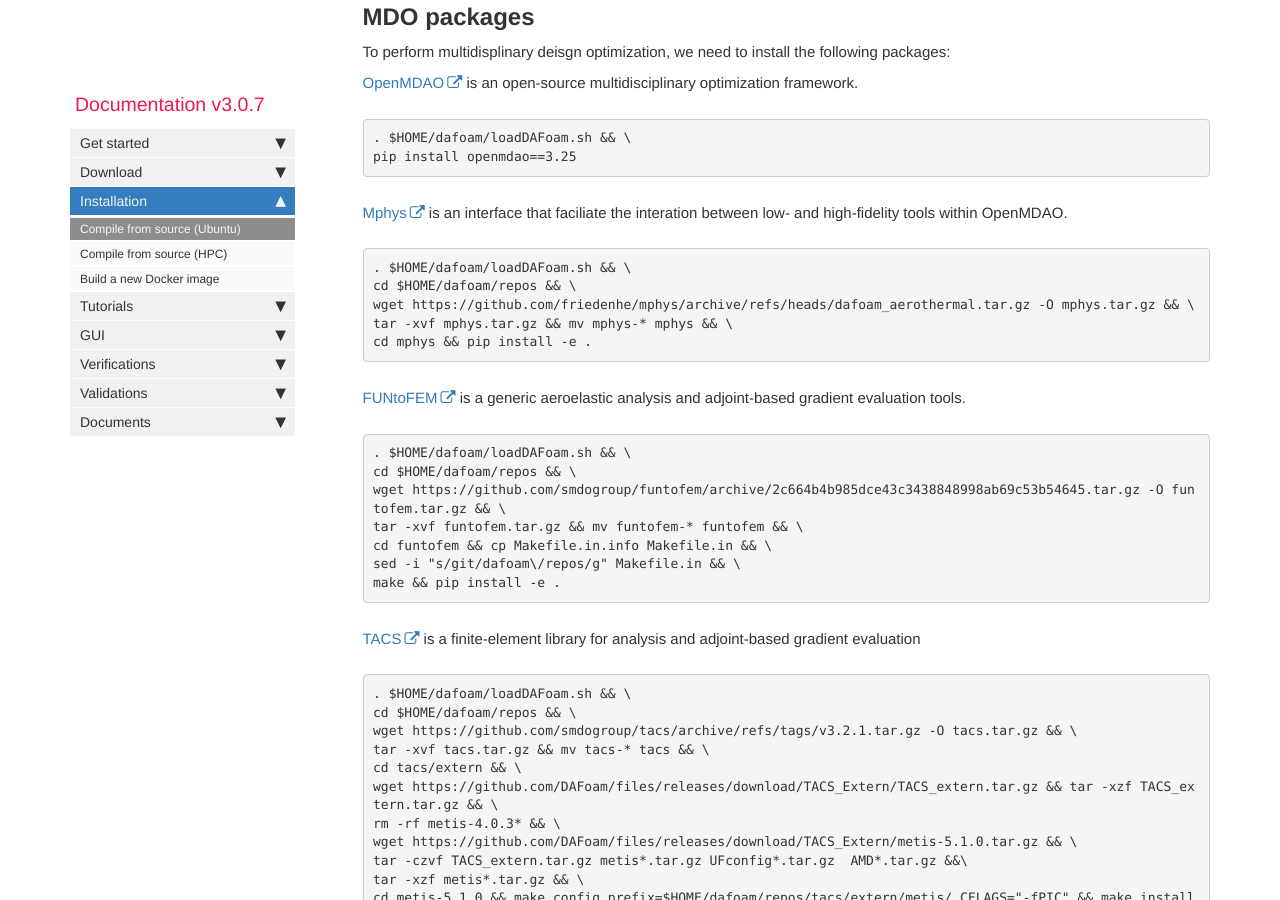
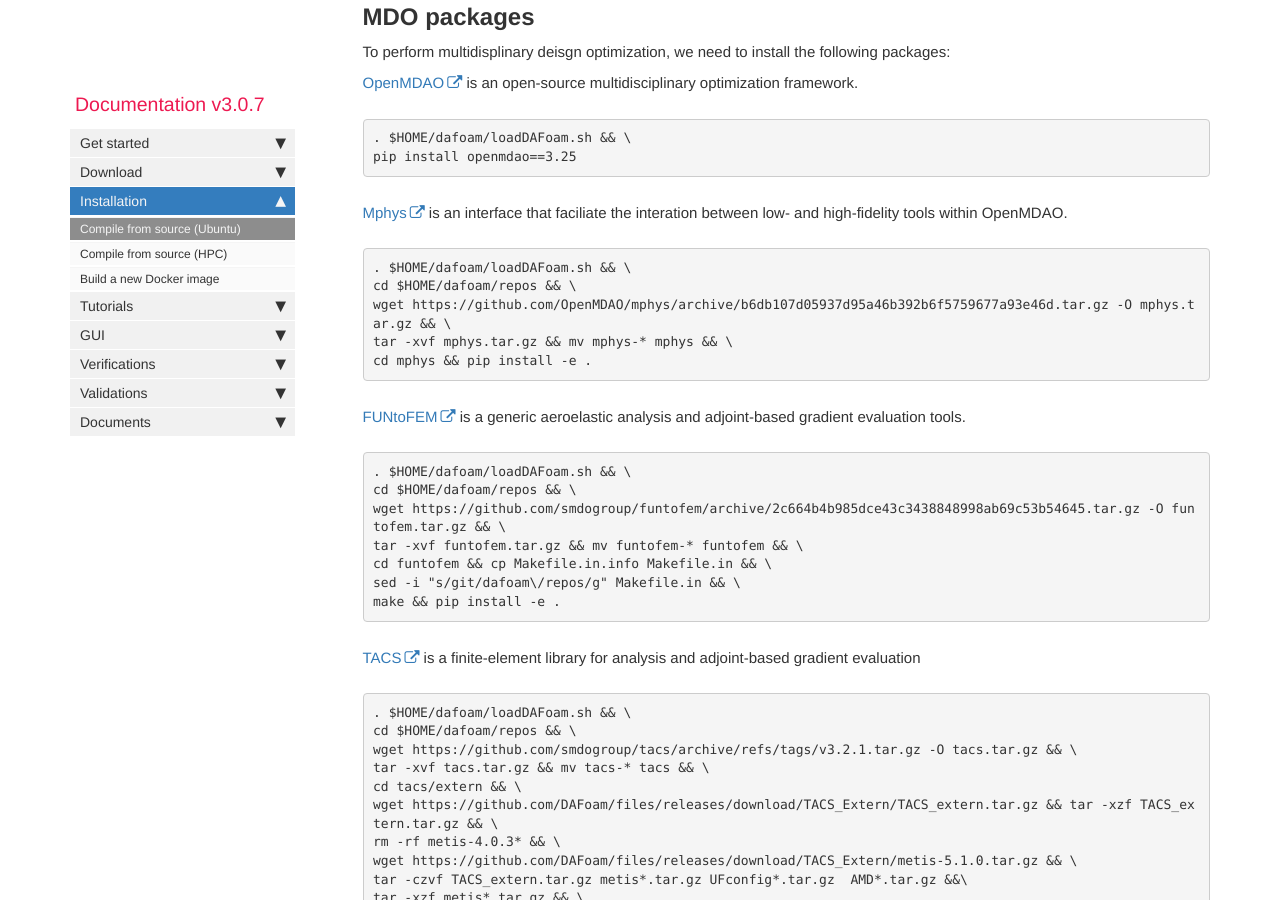
Before and after one commit to DAFoam/DAFoam.github.io, a Jekyll site: the page built from pages/mydoc/mydoc_installation_source.md, in a window 1280 px wide and 900 px high, scrolled down 9008 px. Built offline with Jekyll 4.4.1, drawn with Linux system fonts in a browser that asks for light colours; comment, search, counter and statistics services are not loaded; part of the change alters nothing that is shown.

Commit message:
content update

```diff
--- a/pages/mydoc/mydoc_installation_source.md
+++ b/pages/mydoc/mydoc_installation_source.md
@@ -419,7 +419,7 @@ pip install openmdao==3.25
 <pre>
 . $HOME/dafoam/loadDAFoam.sh && \
 cd $HOME/dafoam/repos && \
-wget https://github.com/friedenhe/mphys/archive/refs/heads/dafoam_aerothermal.tar.gz -O mphys.tar.gz && \
+wget https://github.com/OpenMDAO/mphys/archive/b6db107d05937d95a46b392b6f5759677a93e46d.tar.gz -O mphys.tar.gz && \
 tar -xvf mphys.tar.gz && mv mphys-* mphys && \
 cd mphys && pip install -e .
 </pre>
```
